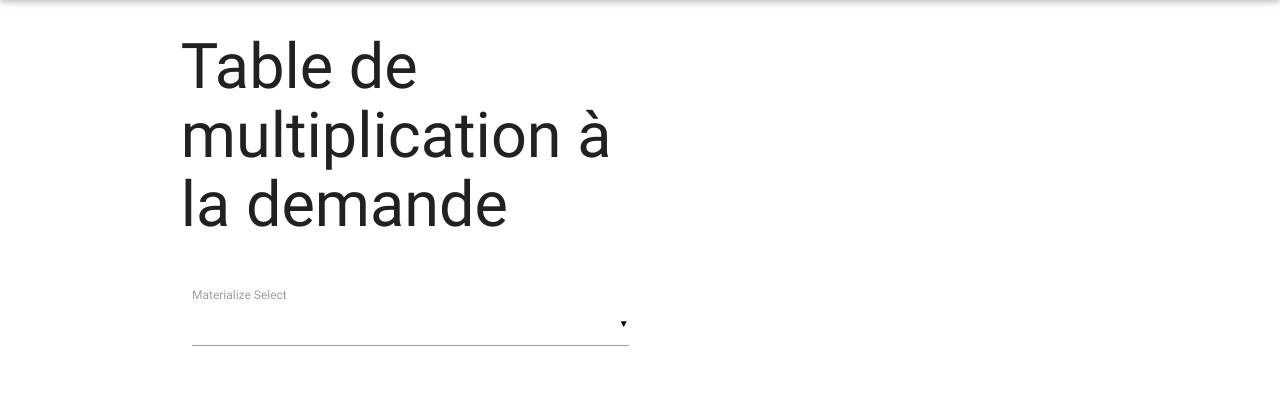
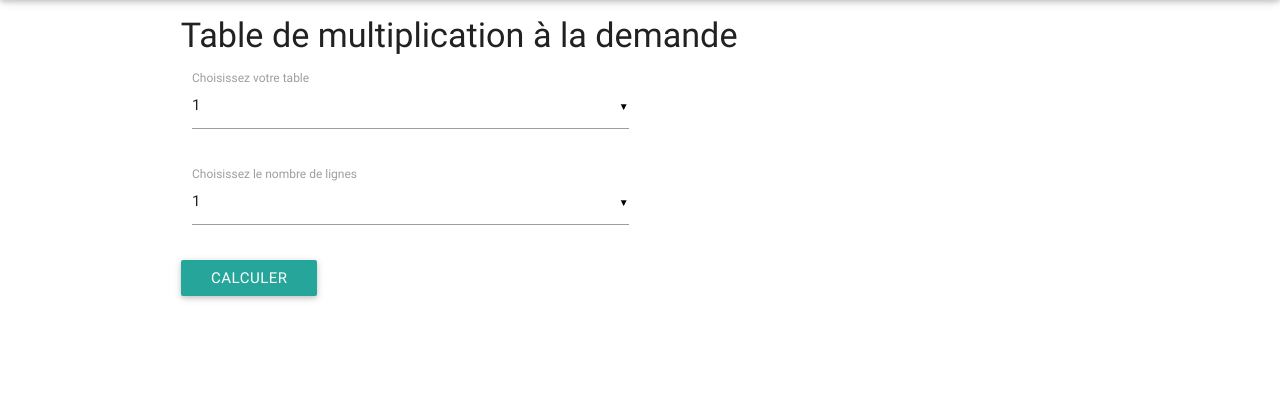
Before and after one commit to AFPA-Dijon/afpa, a PHP site: page /index.php?page=exercice4 in a window 1280 px wide. Shown: the part 64-484 px from the top of the page. Run offline with PHP 8.4, Linux system fonts and the light colour scheme; some libraries are stand-ins or nearby versions.

Commit message:
Correction exercice 4

```diff
--- a/PHP/TP2/php/exercice4.php
+++ b/PHP/TP2/php/exercice4.php
@@ -1,25 +1,49 @@
 <?php
-$max = 10;
+$maxTable = 10;
+$maxLignes = 10;
 ?>
 <div class="row">
+    <h4>Table de multiplication à la demande</h4>
     <div class="col s6">
-        <form method = "post" action="index.php?page=exercice4">
-        </form>
+        <form method="post" action="index.php?page=exercice4">
+
             <div class="row">
-            <h1>Table de multiplication à la demande</h1>
+                <div class="input-field col s12">
+                    <select name="table">
+                        <?php for($i = 1; $i<= ( isset($max)? $max: 10 ); $i++): ?>
+                        <option value="<?=$i?>"><?=$i?></option>
+                        <?php endfor; ?>
+                    </select>
+                    <label>Choisissez votre table</label>
+                </div>
             </div>
             <div class="row">
                 <div class="input-field col s12">
-                <select name="table">
-
+                    <select name="lignes">
+                        <?php for($i = 1; $i<= ( isset($max)? $max: 10 ); $i++): ?>
+                        <option value="<?=$i?>"><?=$i?></option>
+                        <?php endfor; ?>
                     </select>
-                <label>Materialize Select</label>
+                    <label>Choisissez le nombre de lignes</label>
                 </div>
             </div>
-        <div class="row"></div>
-        <div class="row"></div>
+            <div class="row">
+                <button class="btn waves-effect waves-light" type="submit" name="action">Calculer
+                </button>
             </div>
+        </form>
+    </div>
+    <?php if(!empty($_POST['lignes']) && !empty($_POST['table'])): ?>
     <div class="col s6">
+        <h6>Résultats</h6>
+        <?php
+        for($i = 1; $i <= $_POST['lignes']; $i++){
+            $resultat = $_POST['table'] * $i;
+            echo $i . " x ". $_POST['table'] . " = " .  $resultat . "<br />";
+        }
+        ?>
+    </div>
+    <?php endif; ?>
+
 
 </div>
-</div>
```
Lines whose indentation alone changed are shown as unchanged.
